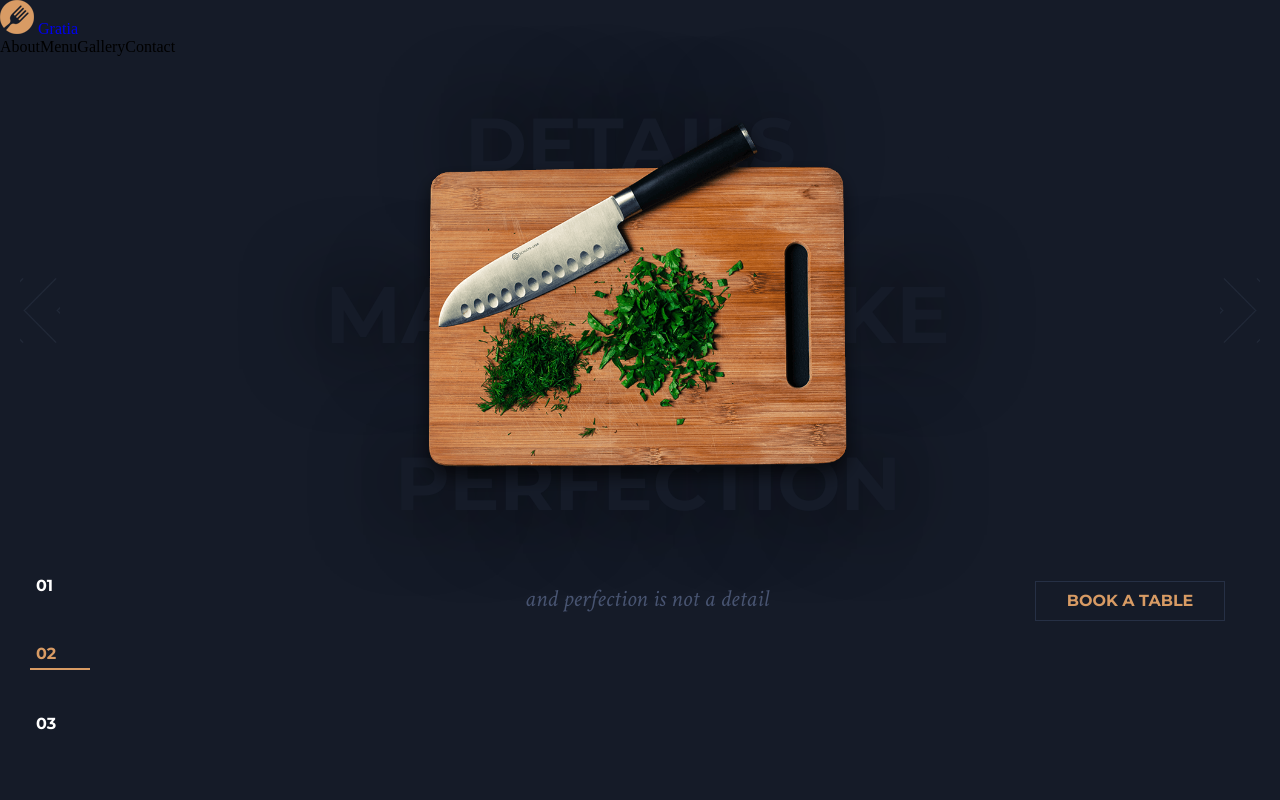
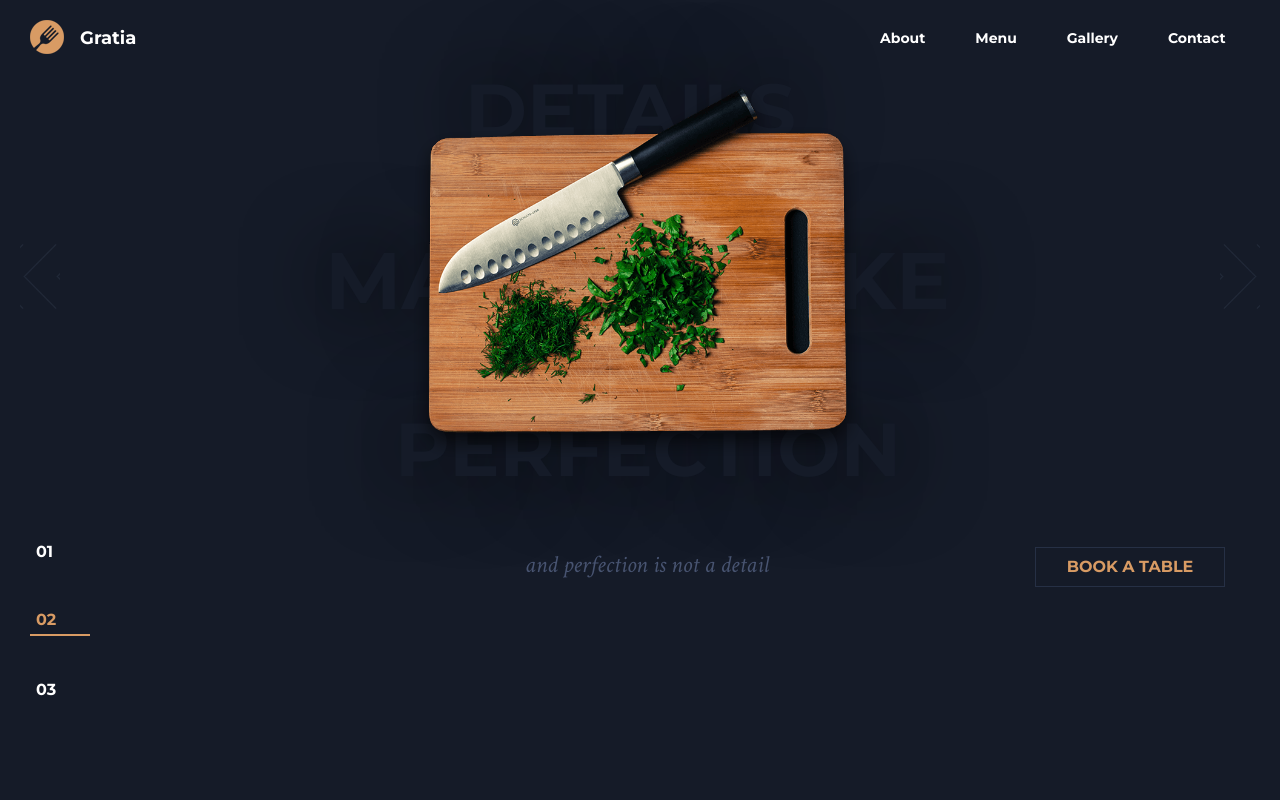
Before and after one commit to deniolp/gratia, a website: page source/index.html in a window 1280 px wide. Shown: the top 800 px of the page. Drawn offline with nearby package versions, Linux system fonts and the light colour scheme; files that its build step writes are made by us from their sources.

Commit message:
Оформление меню и логотипа в шапке

```diff
--- a/source/index.html
+++ b/source/index.html
@@ -17,10 +17,10 @@
                 <span class="site-nav__brand">Gratia</span>
             </a>
             <ul class="site-list">
-                <li class="site-list__item">About</li>
-                <li class="site-list__item">Menu</li>
-                <li class="site-list__item">Gallery</li>
-                <li class="site-list__item">Contact</li>
+                <li class="site-list__item"><a href="#">About</a></li>
+                <li class="site-list__item"><a href="#">Menu</a></li>
+                <li class="site-list__item"><a href="#">Gallery</a></li>
+                <li class="site-list__item"><a href="#">Contact</a></li>
             </ul>
         </nav>
         <section class="page-slider">
--- a/source/sass/blocks/page-slider.scss
+++ b/source/sass/blocks/page-slider.scss
@@ -111,6 +111,7 @@
   font-size: 16px;
   line-height: 26px;
   font-weight: bold;
+  cursor: pointer;
 }
 
 .page-slider__image {
--- a/source/sass/blocks/site-list.scss
+++ b/source/sass/blocks/site-list.scss
@@ -1,6 +1,20 @@
 .site-list {
-  width: 100%;
-  min-height: 50px;
+  width: 400px;
+  min-height: 30px;
   @include list-reset;
   display: flex;
+  flex-wrap: wrap;
+  padding-top: 8px;
 }
+
+.site-list__item {
+  margin-right: 50px;
+}
+
+.site-list__item a {
+  font-family: 'Montserrat', Arial, sans-serif;
+  font-weight: bold;
+  font-size: 14px;
+  line-height: 20px;
+  color: white;
+}
--- /dev/null
+++ b/source/sass/blocks/site-nav.scss
@@ -0,0 +1,24 @@
+.site-nav {
+  padding-top: 20px;
+  display: flex;
+  flex-direction: row;
+  justify-content: space-between;
+}
+
+.site-nav__logo {
+  display: flex;
+  height: 34px;
+  margin-left: 30px;
+}
+
+.site-nav__brand {
+  display: block;
+  width: 70px;
+  padding-top: 8px;
+  margin-left: 16px;
+  color: white;
+  font-family: 'Montserrat', Arial, sans-serif;
+  font-weight: bold;
+  font-size: 18px;
+  line-height: 20px;
+}
--- a/source/sass/style.scss
+++ b/source/sass/style.scss
@@ -3,6 +3,7 @@
 @import "mixins.scss";
 @import "vars.scss";
 @import "blocks/page-header.scss";
+@import "blocks/site-nav.scss";
 @import "blocks/site-list";
 @import "blocks/page-slider.scss";
 @import "blocks/page-main";
```
